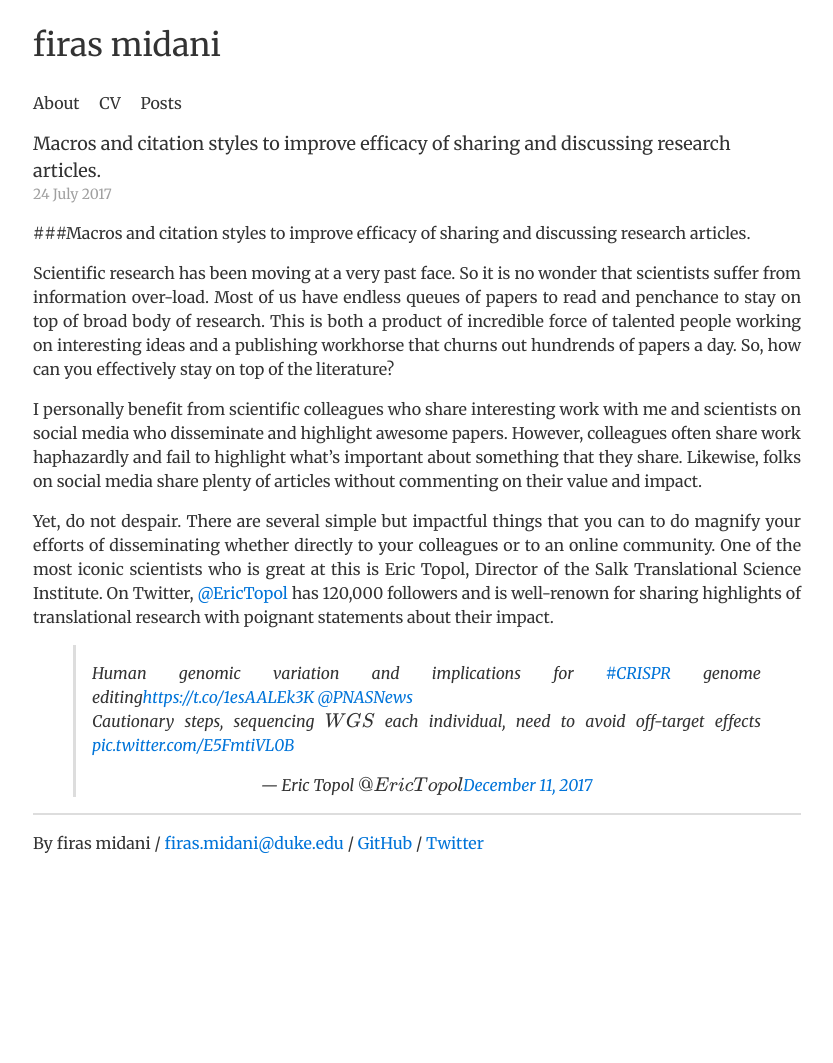
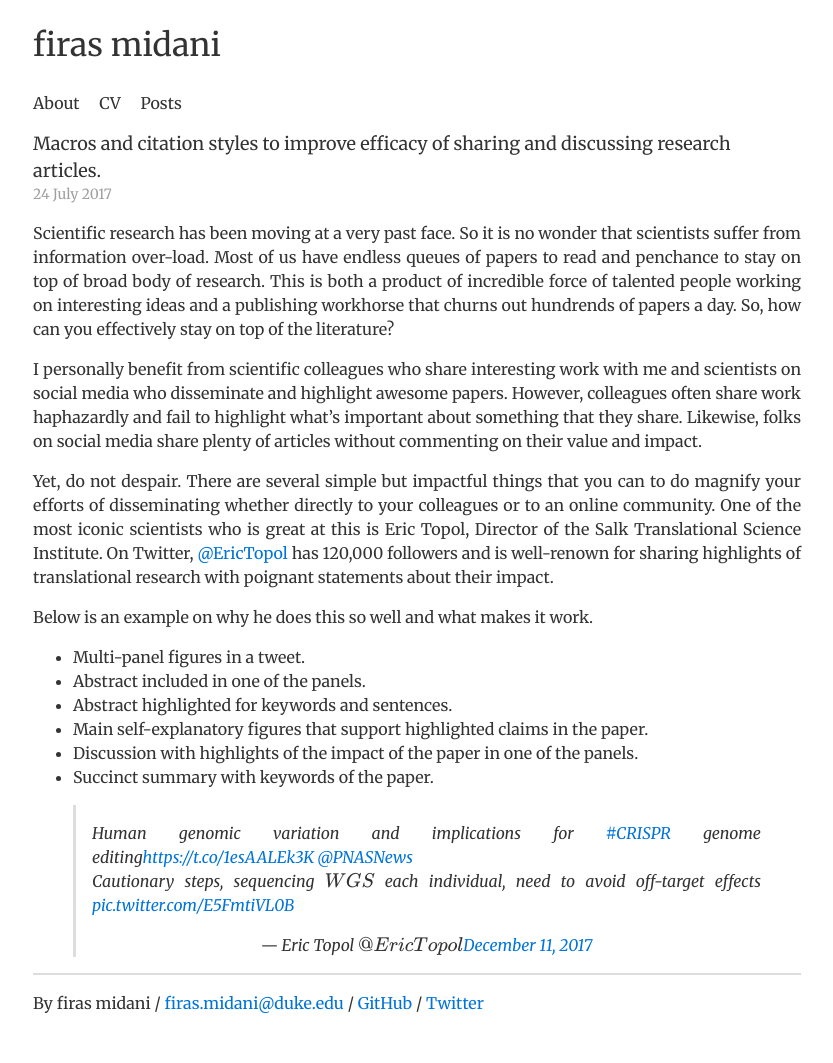
Before and after one commit to firasmidani/firasmidani.github.io, a Jekyll site: the page built from _posts/2017-07-24-email-social-article-sharing-tips.md, in a window 1280 px wide. Shown: the whole page, without its empty margins (223-1056 px from the left). Built offline with Jekyll 4.4.1, drawn with Linux system fonts in a browser that asks for light colours; formulas are drawn with MathJax 3; comment, search, counter and statistics services are not loaded; before the commit the page ends 903 px from its top, so only the background shows below that.

Commit message:
Update 2017-07-24-email-social-article-sharing-tips.md

```diff
--- a/_posts/2017-07-24-email-social-article-sharing-tips.md
+++ b/_posts/2017-07-24-email-social-article-sharing-tips.md
@@ -5,13 +5,20 @@ date: 2017-07-24
 use_math: true
 ---
 
-###Macros and citation styles to improve efficacy of sharing and discussing research articles.
-
 Scientific research has been moving at a very past face. So it is no wonder that scientists suffer from information over-load. Most of us have endless queues of papers to read and penchance to stay on top of broad body of research. This is both a product of incredible force of talented people working on interesting ideas and a publishing workhorse that churns out hundrends of papers a day. So, how can you effectively stay on top of the literature?
 
 I personally benefit from scientific colleagues who share interesting work with me and scientists on social media who disseminate and highlight awesome papers. However, colleagues often share work haphazardly and fail to highlight what's important about something that they  share. Likewise, folks on social media share plenty of articles without commenting on their value and impact.
 
 Yet, do not despair. There are several simple but impactful things that you can to do magnify your efforts of disseminating whether directly to your colleagues or to an online community. One of the most iconic scientists who is great at this is Eric Topol, Director of the Salk Translational Science Institute. On Twitter, [@EricTopol](https://twitter.com/EricTopol?ref_src=twsrc%5Egoogle%7Ctwcamp%5Eserp%7Ctwgr%5Eauthor) has 120,000 followers and is well-renown for sharing highlights of translational research with poignant statements about their impact.
 
+Below is an example on why he does this so well and what makes it work.
+
+* Multi-panel figures in a tweet.
+* Abstract included in one of the panels.
+* Abstract highlighted for keywords and sentences.
+* Main self-explanatory figures that support highlighted claims in the paper.
+* Discussion with highlights of the impact of the paper in one of the panels.
+* Succinct summary with keywords of the paper.
+
 <center><blockquote class="twitter-tweet" data-lang="en"><p lang="en" dir="ltr">Human genomic variation and implications for <a href="https://twitter.com/hashtag/CRISPR?src=hash&amp;ref_src=twsrc%5Etfw">#CRISPR</a> genome editing<a href="https://t.co/1esAALEk3K">https://t.co/1esAALEk3K</a> <a href="https://twitter.com/PNASNews?ref_src=twsrc%5Etfw">@PNASNews</a><br>Cautionary steps, sequencing (WGS) each individual, need to avoid off-target effects <a href="https://t.co/E5FmtiVL0B">pic.twitter.com/E5FmtiVL0B</a></p>&mdash; Eric Topol (@EricTopol) <a href="https://twitter.com/EricTopol/status/940317967497097216?ref_src=twsrc%5Etfw">December 11, 2017</a></blockquote></center>
 <script async src="https://platform.twitter.com/widgets.js" charset="utf-8"></script>
```
